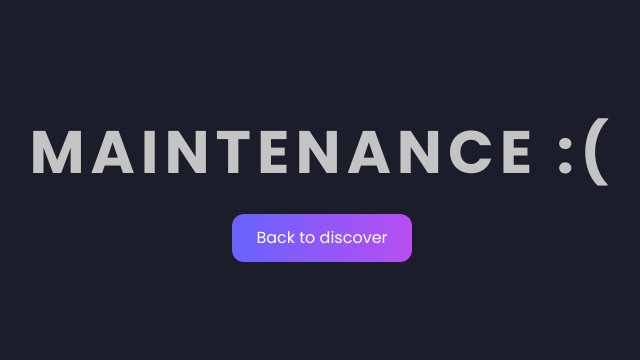
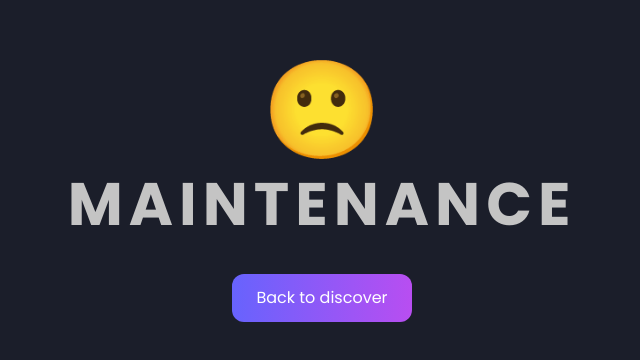
Before and after one commit to nzrmm/cuanmakers, a Vue app: page /maintenance in a window 1280 px wide. Shown: the part 208-568 px from the top of the page, without its empty margins (318-958 px from the left). Built offline with nearby package versions, Linux system fonts and the light colour scheme.

Commit message:
[fix] maintenance and not found handler

```diff
--- /dev/null
+++ b/src/components/templates/TheError.vue
@@ -0,0 +1,13 @@
+<template>
+  <div class="min-h-screen flex justify-center items-center">
+    <div class="flex flex-col items-center">
+      <div class="text-8xl">🙁</div>
+      <h2 class="mt-4 mb-10 text-base-secondary font-bold text-6xl uppercase tracking-widest">
+        <slot></slot>
+      </h2>
+      <router-link :to="{name: 'Discover'}" class="px-6 py-3 bg-gradient-to-r from-blue to-purple text-white rounded-12">
+        Back to discover
+      </router-link>
+    </div>
+  </div>
+</template>
--- a/src/views/404.vue
+++ b/src/views/404.vue
@@ -1,10 +1,3 @@
 <template>
-  <div class="min-h-screen flex justify-center items-center">
-    <div class="flex flex-col items-center">
-      <h2 class="mb-8 text-base-secondary font-bold text-6xl uppercase tracking-widest">404 : Not Found :(</h2>
-      <router-link :to="{name: 'Discover'}" class="px-6 py-3 bg-gradient-to-r from-blue to-purple text-white rounded-12">
-        Back to discover
-      </router-link>
-    </div>
-  </div>
+    <TheError>Not Found</TheError>
 </template>
--- a/src/views/Maintenance.vue
+++ b/src/views/Maintenance.vue
@@ -1,10 +1,3 @@
 <template>
-  <div class="min-h-screen flex justify-center items-center">
-    <div class="flex flex-col items-center">
-      <h2 class="mb-8 text-base-secondary font-bold text-6xl uppercase tracking-widest">Maintenance :(</h2>
-      <router-link :to="{name: 'Discover'}" class="px-6 py-3 bg-gradient-to-r from-blue to-purple text-white rounded-12">
-        Back to discover
-      </router-link>
-    </div>
-  </div>
+      <TheError>Maintenance</TheError>
 </template>
```
